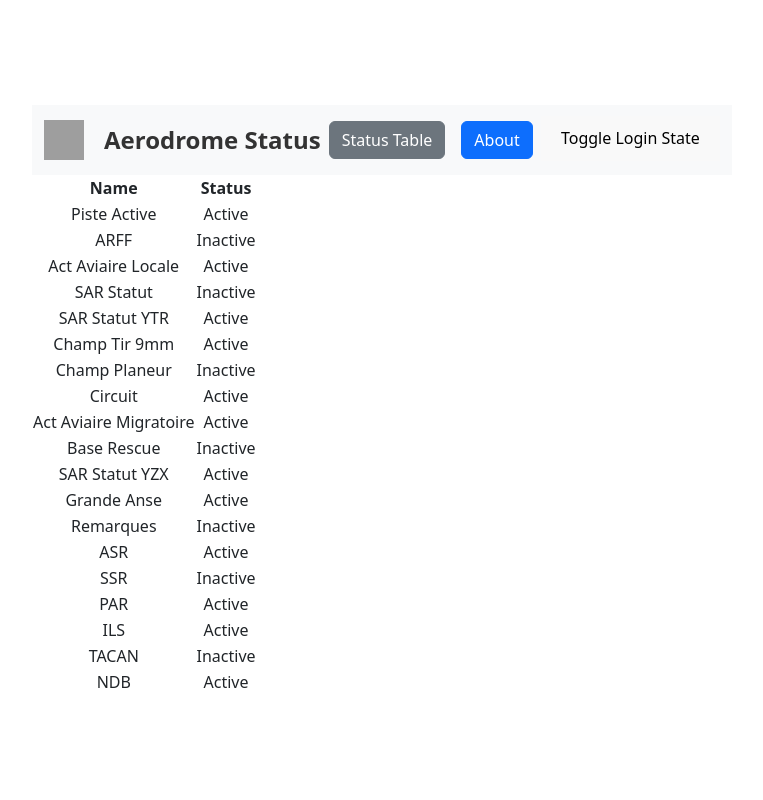
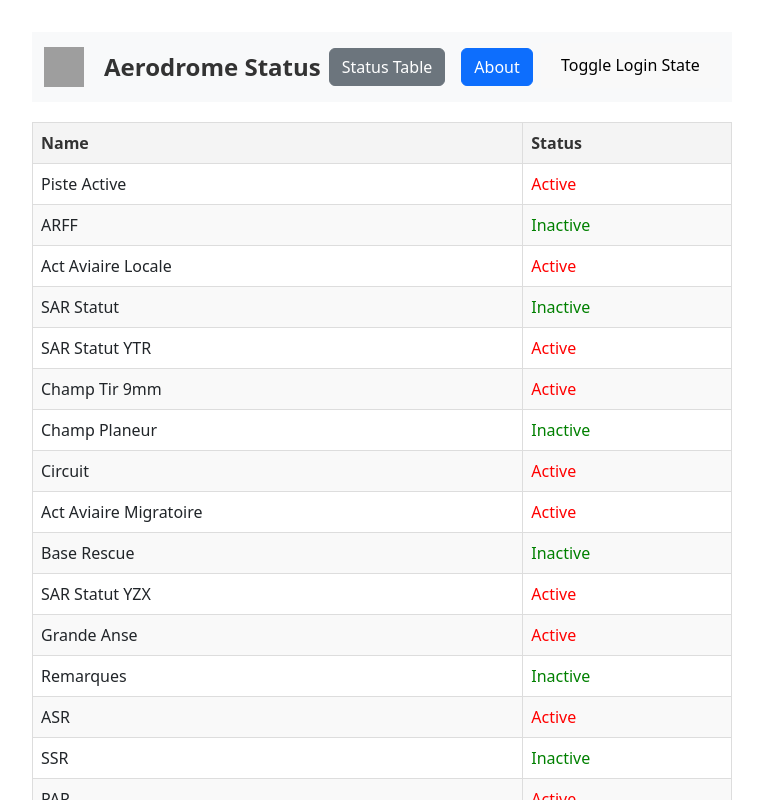
Before and after one commit to carrollcompute/Aerodrome, a React (Vite) app in the folder aerodrome_react_app/: page / in a window 1280 px wide. Shown: the top 800 px of the page, without its empty margins (258-1021 px from the left). Built offline with nearby package versions, Linux system fonts and the light colour scheme; grey boxes are pictures that could not be loaded.

Commit message:
created Status css file

```diff
--- a/aerodrome_react_app/src/App/Status/Status.css
+++ b/aerodrome_react_app/src/App/Status/Status.css
@@ -0,0 +1,46 @@
+/* Status.css */
+.status-table {
+    width: 100%;
+    border-collapse: collapse;
+    margin-top: 20px;
+  }
+
+  .status-table th,
+  .status-table td {
+    border: 1px solid #ddd;
+    padding: 8px;
+    text-align: left;
+  }
+
+  .status-table th {
+    background-color: #f4f4f4;
+    color: #333;
+  }
+
+  .status-table tr:nth-child(even) {
+    background-color: #f9f9f9;
+  }
+
+  .status-table tr:hover {
+    background-color: #f1f1f1;
+  }
+
+  .status-table .status-active {
+    color: red;
+  }
+
+  .status-table .status-inactive {
+    color: green;
+  }
+
+  /* Style for select dropdowns in StatusForm */
+  .status-table select {
+    padding: 5px;
+    border-radius: 4px;
+    border: 1px solid #ddd;
+  }
+
+  .status-table select:focus {
+    outline: none;
+    border-color: blue;
+  }
```
